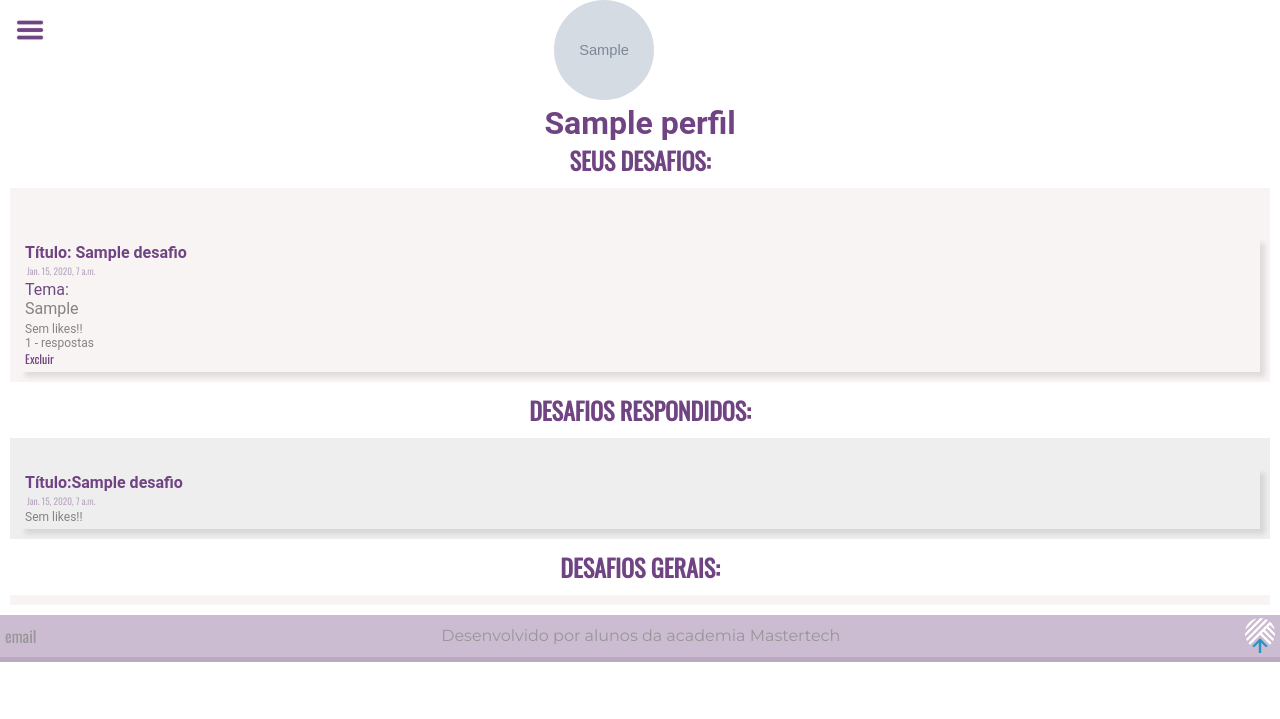
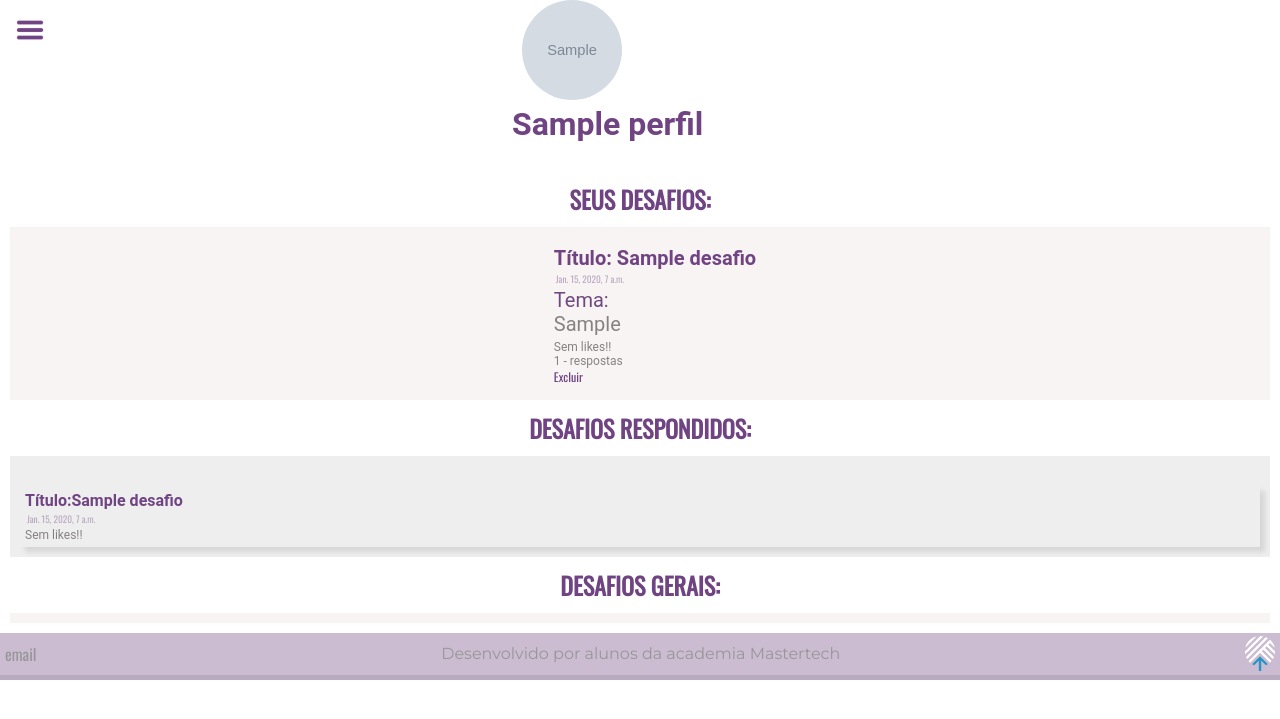
Before and after one commit to mariaFernanda2001/AjudandoMaria, a Django app: page /home/00000000-0000-0000-0000-000000000001 in a window 1280 px wide. Shown: the part 60-779 px from the top of the page. Run offline with Django 3.2, Linux system fonts and the light colour scheme; tables that the repository leaves empty hold one stand-in row (values such as "Sample post"); grey boxes marked "Sample" are stand-in pictures.

Commit message:
imagem home

```diff
--- a/website/static/css/stylehome.css
+++ b/website/static/css/stylehome.css
@@ -47,9 +47,9 @@
 
 }
 .cabecalho{
-   align-items: center;
+
    justify-content: space-between;
-   display: flex;
+   margin-left: 40%;
    color: #704483;
    font-family: 'Oswald', sans-serif;
 
@@ -61,7 +61,7 @@
  border-radius:50%;
  width:100px;
  height:100px;
-margin-left: 10px;}
+ margin-left: 10px;}
 
 
 #check{
@@ -219,4 +219,23 @@
 
 @media (min-width:580px){
 
+    .desafio{
+        box-shadow:none;
+    }
+    .desafios-criados{
+        background-color: #f9f4f4;
+        margin: 10px;
+        padding: 5px 5px;
+        display: flex;
+
+    }
+
+    .desafios-criados div{
+      text-align: initial;
+      padding: 5px 15px;
+      margin-top: 2px;
+      font-size:20px;
+
+    }
+
 }
--- a/website/templates/home.html
+++ b/website/templates/home.html
@@ -22,17 +22,14 @@
         </a>
     </nav>
 </div>
-
-
 <div class="cabecalho">
+    <img src="/media/{{ perfil.avatar }}" alt="" style="border-radius:50%; width:100px; height:100px;">
+    <p></p
+    ><p></p>
+    <h1>{{ perfil.nome }}</h1>
+    <p>.....</p>
+    <p>............</p>
     <p></p>
-    <div>
-    <img src="/media/{{ perfil.avatar }}" alt="" >
-    <h1>{{ perfil.nome }}</h1></div><p></p>
-
-
-
-
 
 </div>
 <div id=seus-desafios>
```
Also changed, not shown: media/avatar/perfil-de-avatar-de-homem-no-icone-redondo_24640-14044_8XgLdq6.jpg (added).
